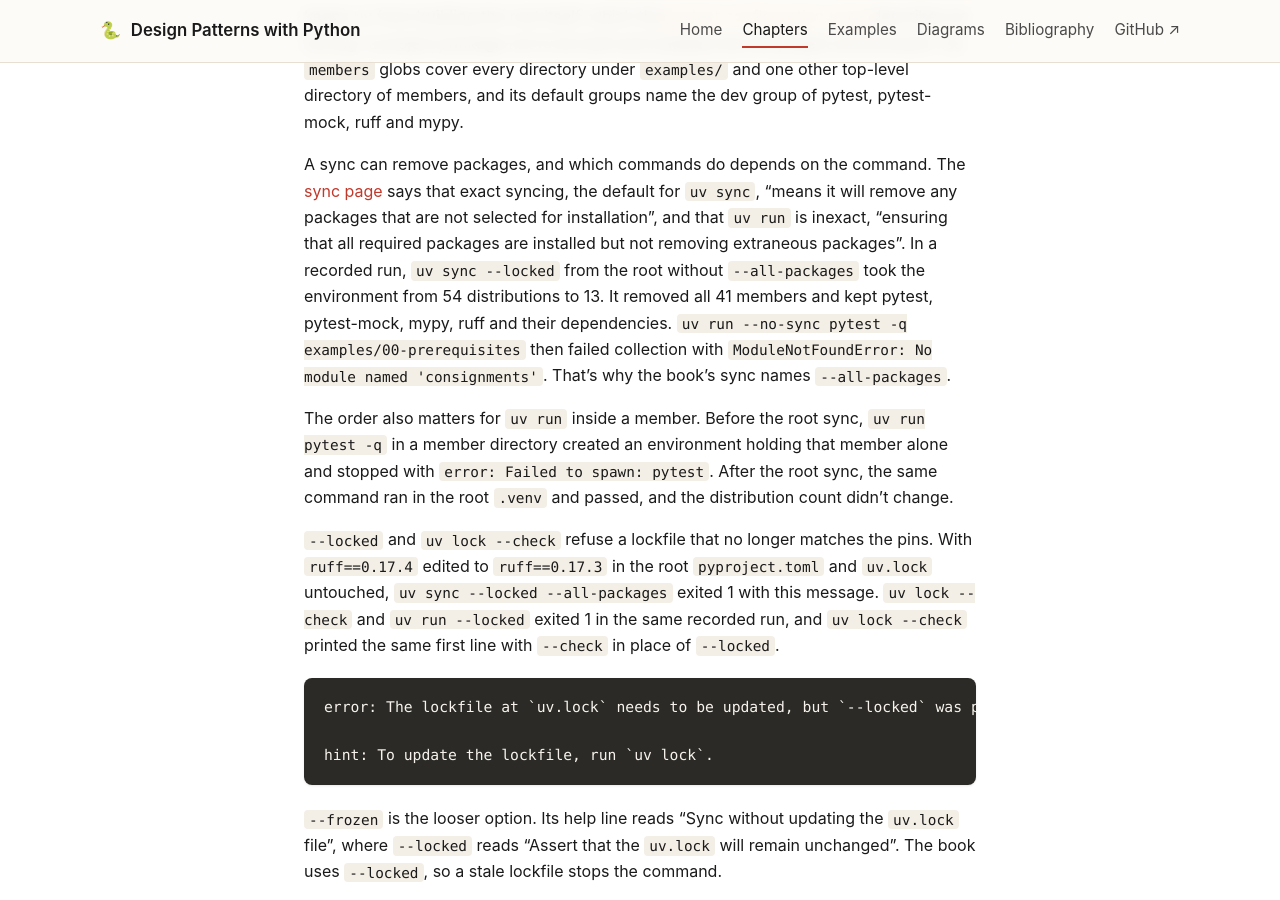
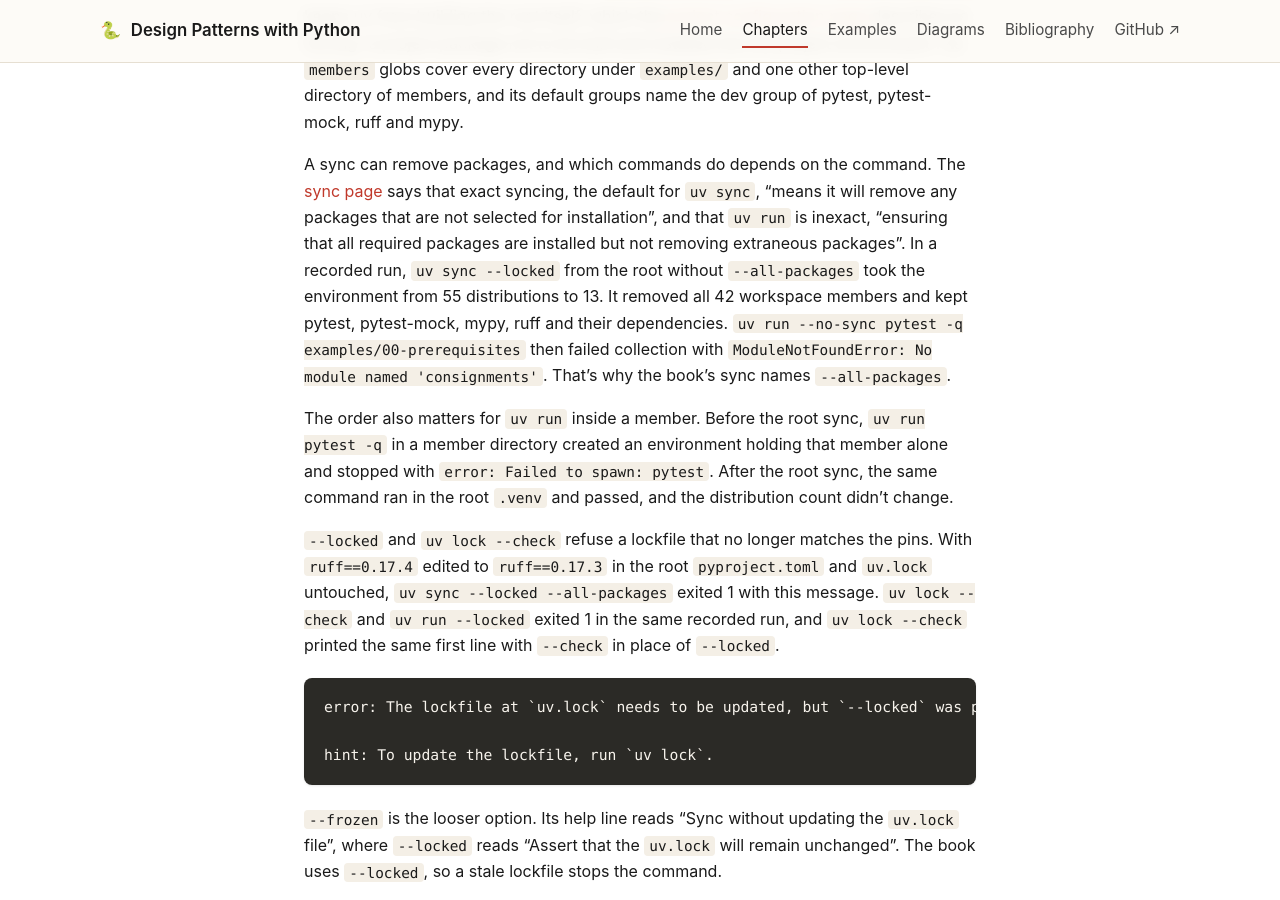
Before and after one commit to patterncatalyst/design-patterns-with-python, a Jekyll site: the page built from _docs/41-appendix-a-build-and-toolchain.md, in a window 1280 px wide and 900 px high, scrolled down 2131 px. Built offline with Jekyll 4.4.1, drawn with Linux system fonts in a browser that asks for light colours.

Commit message:
fix(r25): C2d appendices

```diff
--- a/_docs/41-appendix-a-build-and-toolchain.md
+++ b/_docs/41-appendix-a-build-and-toolchain.md
@@ -40,7 +40,7 @@ This page is the reference for the commands those files drive. The install, sync
 
 A workspace shares one lockfile: the uv documentation says "the workspace shares a single lockfile, ensuring that the workspace operates with a consistent set of dependencies" ([workspaces](https://docs.astral.sh/uv/concepts/projects/workspaces/)). The root `pyproject.toml` is virtual. Its `package = false` keeps uv from building the root itself, which the [project configuration page](https://docs.astral.sh/uv/concepts/projects/config/) describes as forcing "a project package not to be built and installed into the project environment". Its `members` globs cover every directory under `examples/` and one other top-level directory of members, and its default groups name the dev group of pytest, pytest-mock, ruff and mypy.
 
-A sync can remove packages, and which commands do depends on the command. The [sync page](https://docs.astral.sh/uv/concepts/projects/sync/) says that exact syncing, the default for `uv sync`, "means it will remove any packages that are not selected for installation", and that `uv run` is inexact, "ensuring that all required packages are installed but not removing extraneous packages". In a recorded run, `uv sync --locked` from the root without `--all-packages` took the environment from 54 distributions to 13. It removed all 41 members and kept pytest, pytest-mock, mypy, ruff and their dependencies. `uv run --no-sync pytest -q examples/00-prerequisites` then failed collection with `ModuleNotFoundError: No module named 'consignments'`. That's why the book's sync names `--all-packages`.
+A sync can remove packages, and which commands do depends on the command. The [sync page](https://docs.astral.sh/uv/concepts/projects/sync/) says that exact syncing, the default for `uv sync`, "means it will remove any packages that are not selected for installation", and that `uv run` is inexact, "ensuring that all required packages are installed but not removing extraneous packages". In a recorded run, `uv sync --locked` from the root without `--all-packages` took the environment from 55 distributions to 13. It removed all 42 workspace members and kept pytest, pytest-mock, mypy, ruff and their dependencies. `uv run --no-sync pytest -q examples/00-prerequisites` then failed collection with `ModuleNotFoundError: No module named 'consignments'`. That's why the book's sync names `--all-packages`.
 
 The order also matters for `uv run` inside a member. Before the root sync, `uv run pytest -q` in a member directory created an environment holding that member alone and stopped with `error: Failed to spawn: pytest`. After the root sync, the same command ran in the root `.venv` and passed, and the distribution count didn't change.
 
```
Also changed, not shown: _docs/42-appendix-b-pytest.md (+3 -3 lines).
